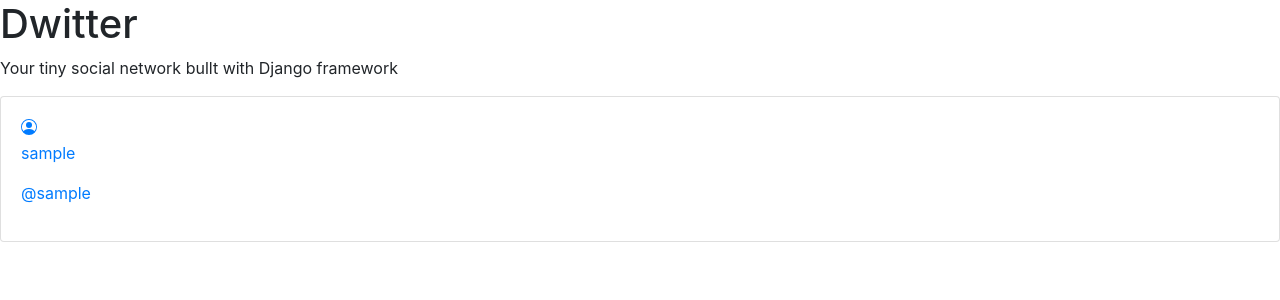
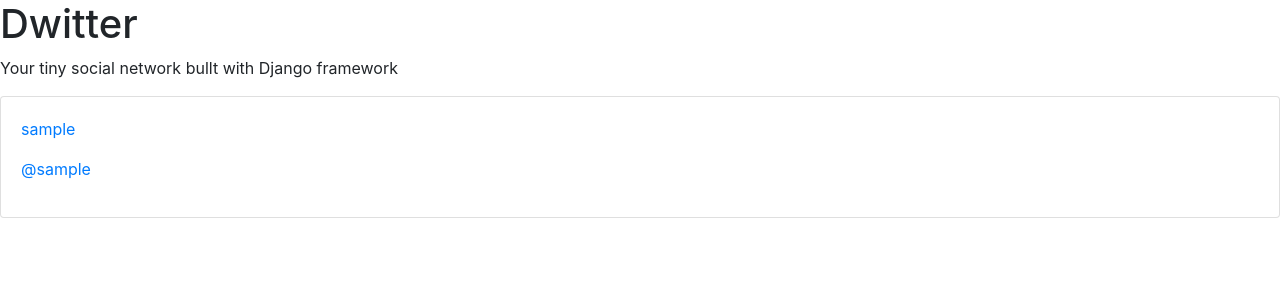
Before and after one commit to sundaymi/dwitter, a Django app: template dwitter/templates/dwitter/profile_list.html in a window 1280 px wide. Shown: the part 56-356 px from the top of the page. Run offline with Django 4.2, Linux system fonts and the light colour scheme; the template is opened without the code that fills it: values that come from a table or form of the project are taken from there, others are empty; tables that the repository leaves empty hold one stand-in row (values such as "Sample post"); some libraries are stand-ins or nearby versions.

Commit message:
svg is out

```diff
--- a/dwitter/templates/dwitter/profile_list.html
+++ b/dwitter/templates/dwitter/profile_list.html
@@ -7,10 +7,10 @@
     <div class="card">
         <a href="{% url 'dwitter:profile' profile.id %}">
             <div class="card-body">
-                <svg xmlns="http://www.w3.org/2000/svg" width="16" height="16" fill="currentColor" class="bi bi-person-circle" viewBox="0 0 16 16">
+                {% comment %} <svg xmlns="http://www.w3.org/2000/svg" width="16" height="16" fill="currentColor" class="bi bi-person-circle" viewBox="0 0 16 16">
                     <path d="M11 6a3 3 0 1 1-6 0 3 3 0 0 1 6 0z"/>
                     <path fill-rule="evenodd" d="M0 8a8 8 0 1 1 16 0A8 8 0 0 1 0 8zm8-7a7 7 0 0 0-5.468 11.37C3.242 11.226 4.805 10 8 10s4.757 1.225 5.468 2.37A7 7 0 0 0 8 1z"/>
-                </svg>
+                </svg> {% endcomment %}
                 <p>{{ profile.user.username }}</p>
                 <p>@{{ profile.user.username|lower }}</p>
             </div>
```
